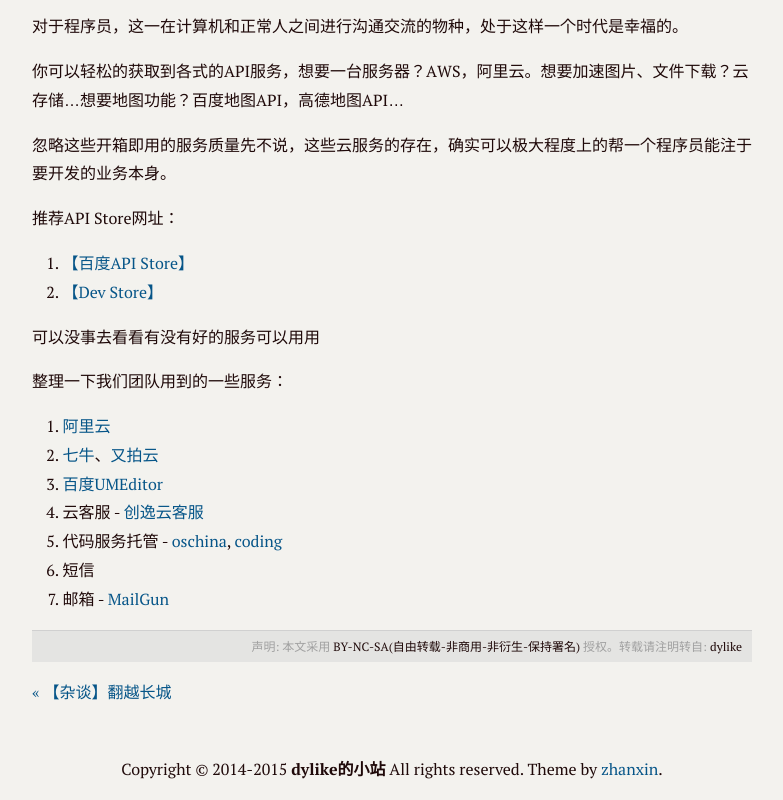
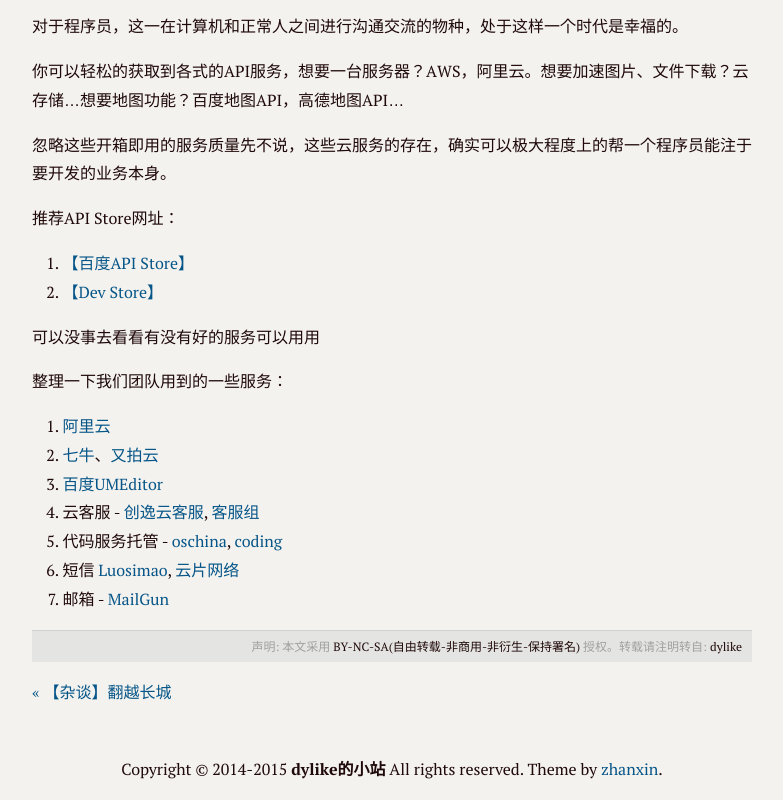
Before and after one commit to dylike/blog, a plain HTML site: page 2015/11/01/api-store.html in a window 1280 px wide. Shown: the part 1019-1819 px from the top of the page, without its empty margins (248-1031 px from the left). Drawn offline with Linux system fonts and the light colour scheme; a script that the page names is missing; a web font is replaced by a local one.

Commit message:
1. 更新短信调研

```diff
--- a/2015/11/01/api-store.html
+++ b/2015/11/01/api-store.html
@@ -126,9 +126,9 @@
   <li><a href="http://www.aliyun.com/" target="_blank">阿里云</a></li>
   <li><a href="http://www.qiniu.com/" target="_blank">七牛</a>、<a href="https://www.upyun.com/index.html" target="_blank">又拍云</a></li>
   <li><a href="http://ueditor.baidu.com/website/umeditor.html" target="_blank">百度UMEditor</a></li>
-  <li>云客服 - <a href="http://www.kf5.com/" target="_blank">创逸云客服</a></li>
+  <li>云客服 - <a href="http://www.kf5.com/" target="_blank">创逸云客服</a>, <a href="https://www.kefuzu.com/" target="_blank">客服组</a></li>
   <li>代码服务托管 - <a href="http://git.oschina.net/" target="_blank">oschina</a>, <a href="https://coding.net/" target="_blank">coding</a></li>
-  <li>短信</li>
+  <li>短信 <a href="https://luosimao.com/" target="_blank">Luosimao</a>, <a href="https://www.yunpian.com/" target="_blank">云片网络</a></li>
   <li>邮箱 - <a href="https://www.mailgun.com/" target="_blank">MailGun</a></li>
 </ol>
 
```
